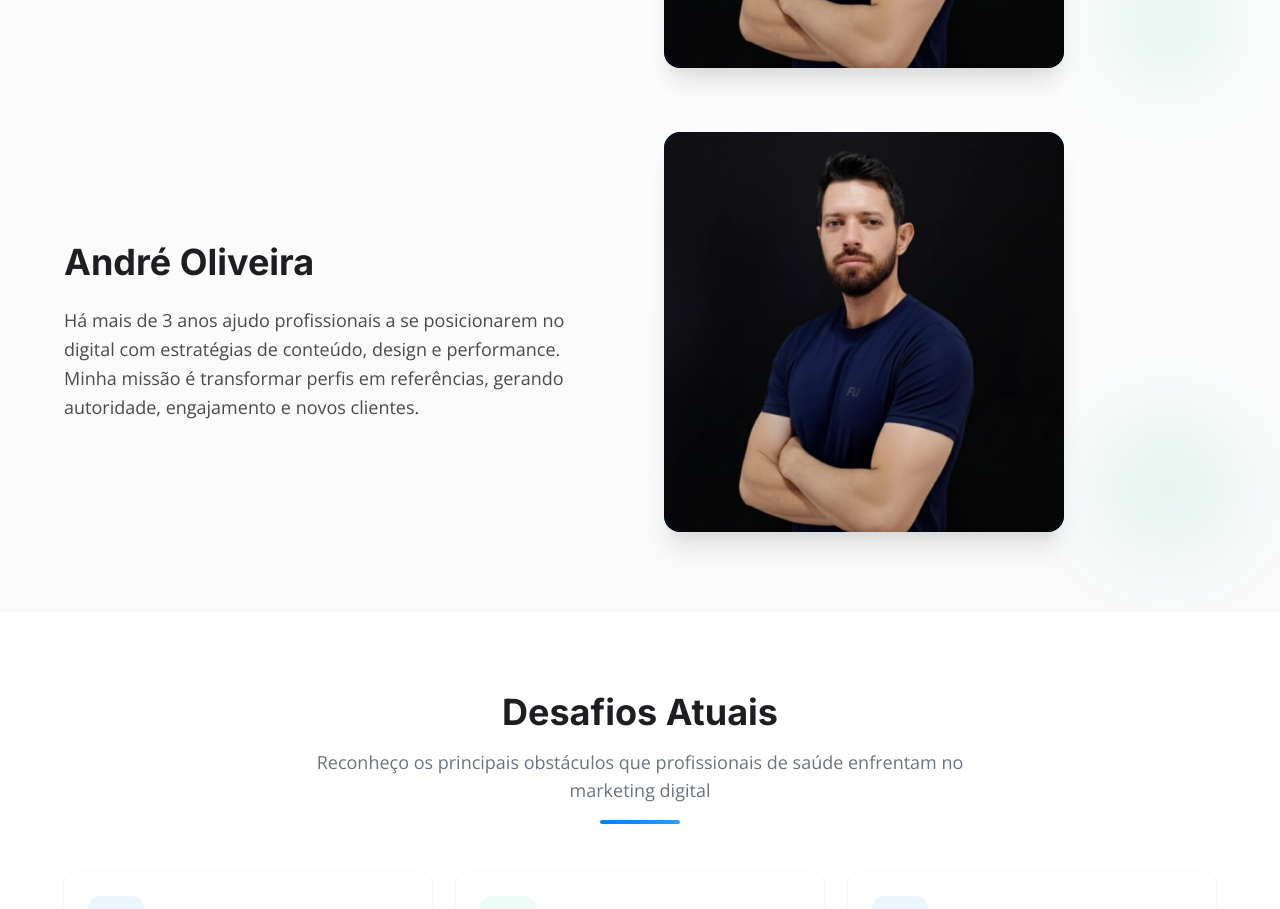
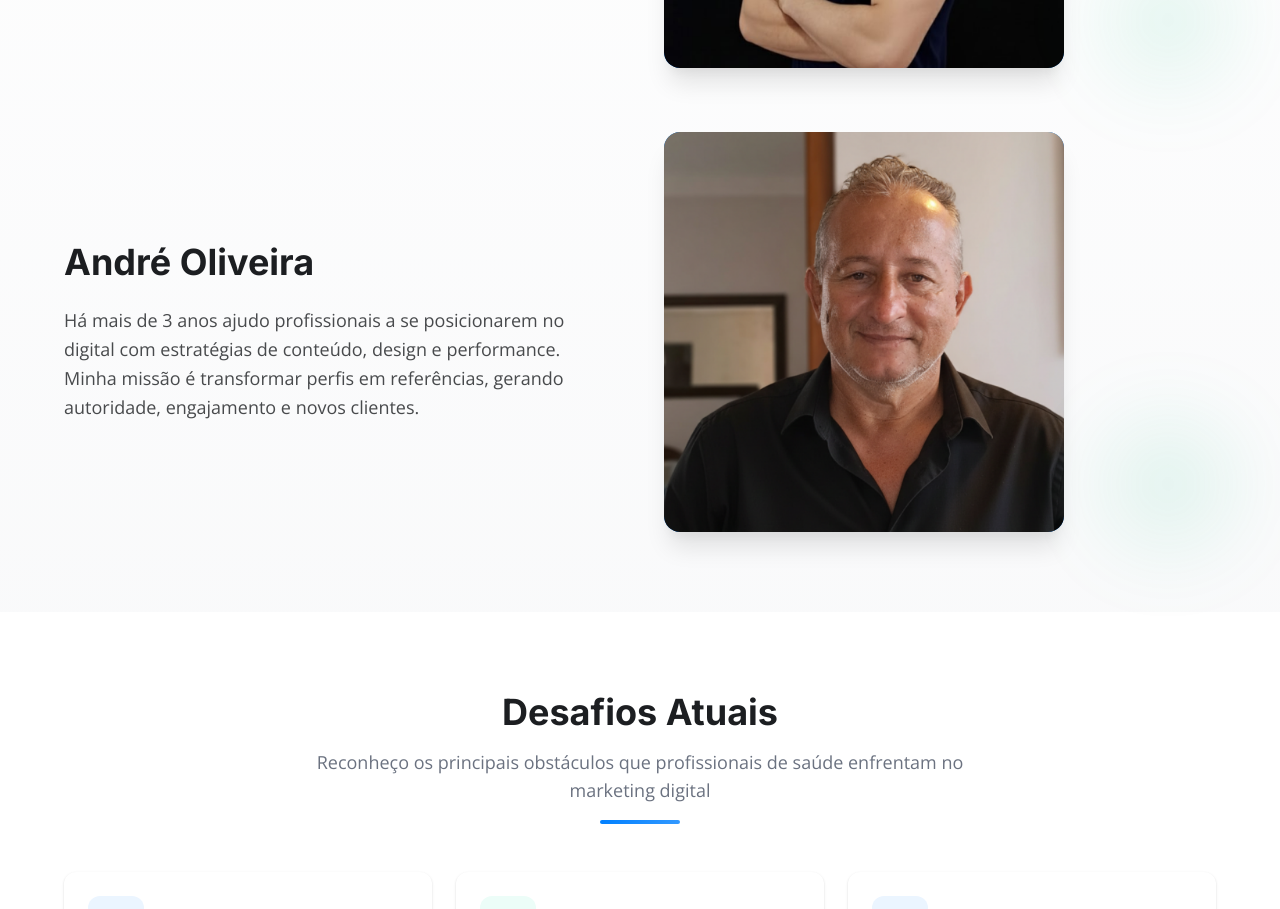
Before and after one commit to andresway1/adnove, a React (Vite) app: page / in a window 1280 px wide. Shown: the part 1320-2229 px from the top of the page. Built offline with nearby package versions, Linux system fonts and the light colour scheme.

Commit message:
Visual edit in Lovable
Edited UI in Lovable

```diff
--- a/src/components/About.tsx
+++ b/src/components/About.tsx
@@ -37,8 +37,8 @@ export default function About() {
                   alt="Experiência em Marketing Digital"
                   className="w-full h-full object-cover"
                   loading="eager"
-                  decoding="async"
-                />
+                  decoding="async" />
+
               </div>
               <div className="absolute -bottom-4 -right-4 w-32 h-32 bg-accent/10 rounded-full filter blur-2xl" />
             </div>
@@ -63,18 +63,18 @@ export default function About() {
             <div className="relative">
               <div className="aspect-square h-[400px] bg-gradient-primary rounded-2xl shadow-xl overflow-hidden flex items-center justify-center">
                 <img
-                  src={experiencia}
+
                   alt="Experiência em Marketing Digital"
                   className="w-full h-full object-cover"
                   loading="eager"
-                  decoding="async"
-                />
+                  decoding="async" src="/lovable-uploads/bbbbd0a3-44a0-46b7-bbb1-179349567f49.png" />
+
               </div>
               <div className="absolute -bottom-4 -right-4 w-32 h-32 bg-accent/10 rounded-full filter blur-2xl" />
             </div>
           </div>
         </div>
       </div>
-    </section>
-  );
+    </section>);
+
 }
```
Also changed, not shown: public/lovable-uploads/334b0a4f-01be-453f-8429-128f2eaeeb31.png (added), public/lovable-uploads/bbbbd0a3-44a0-46b7-bbb1-179349567f49.png (added).
